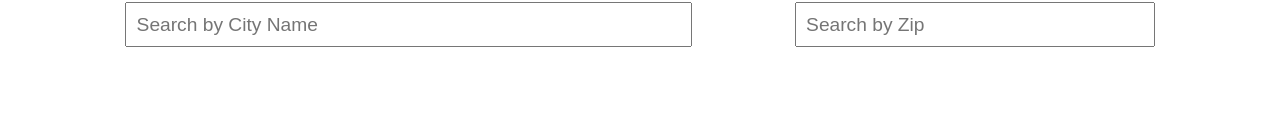
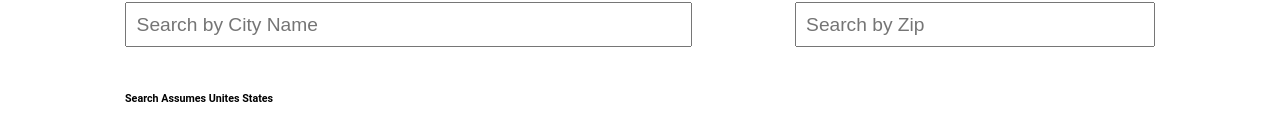
Before and after one commit to slutske22/React-Redux-Weather-App, a React (Create React App) app: page / in a window 1280 px wide. Shown: the part 186-326 px from the top of the page. Built offline with nearby package versions, Linux system fonts and the light colour scheme.

Commit message:
testing PR

```diff
--- a/src/App.js
+++ b/src/App.js
@@ -193,6 +193,7 @@ class App extends React.Component {
           <input name="zip" type="number"
           placeholder="Search by Zip" value={this.state.zipValue} onChange={this.zipHandler}
           onKeyDown={this.zipHandler} />
+          <h6>Search Assumes Unites States</h6>
         </form>
         <Body dataReady={this.state.dataReady} locationData={this.state.locationData}
           weatherData={this.state.weatherData}
```
